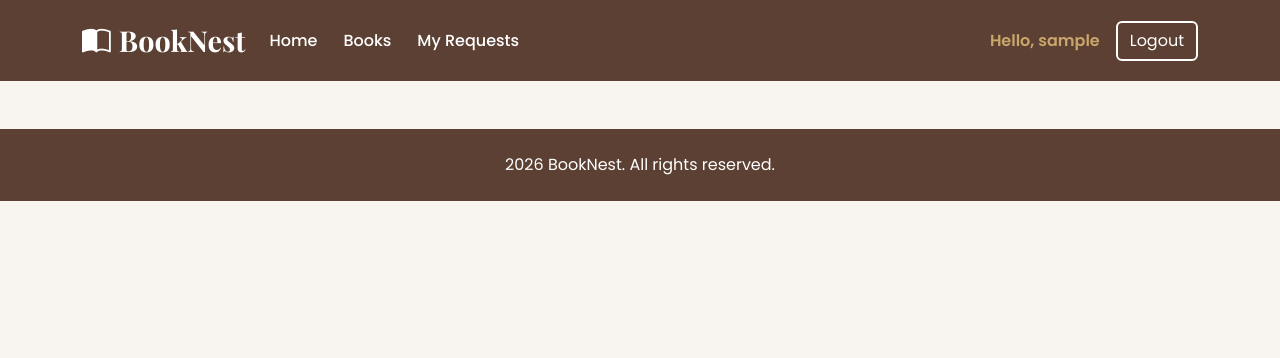
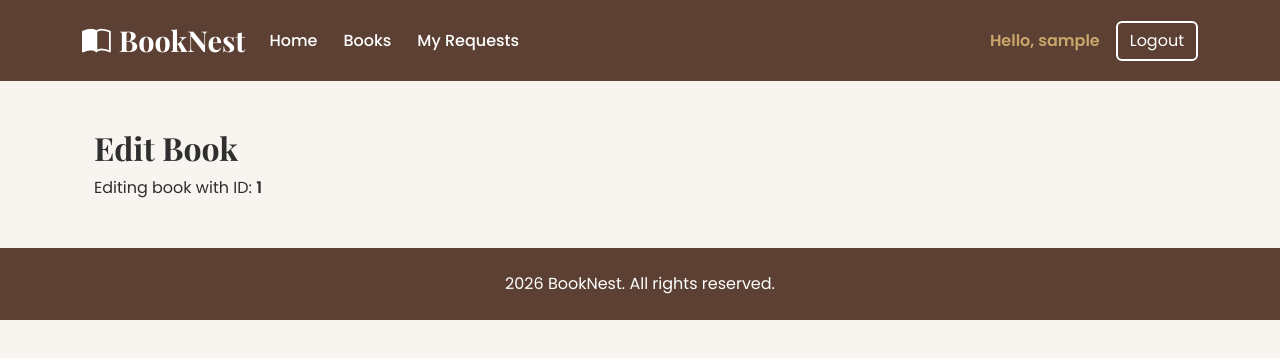
Before and after one commit to BakedSteffan/BookNestFrontend, a React (Vite) app: page /books/edit/1 in a window 1280 px wide. Shown: the top 358 px of the page. Built offline with nearby package versions, Linux system fonts and the light colour scheme; no server answers; sample sign-in values are in the browser's storage.

Commit message:
Add Edit Book page and navigation

```diff
--- a/src/App.jsx
+++ b/src/App.jsx
@@ -13,6 +13,7 @@ import BorrowBook from "./pages/BorrowBook";
 import AdminBorrowRequests from "./pages/AdminBorrowRequests";
 import ProtectedRoute from "./components/ProtectedRoute";
 import AddBook from "./pages/AddBook";
+import EditBook from "./pages/EditBook";
 
 function App() {
     return (
@@ -97,6 +98,15 @@ function App() {
         }
     />
 
+    <Route
+    path="/books/edit/:id"
+    element={
+        <ProtectedRoute roles={["Admin"]}>
+            <EditBook />
+        </ProtectedRoute>
+    }
+/>
+
 </Routes>
             </main>
 
--- a/src/components/BookCard.jsx
+++ b/src/components/BookCard.jsx
@@ -63,12 +63,21 @@ function BookCard({
                         </Link>
 
                         {isAdmin && (
+                            <>
+                                <Link
+                                    to={`/books/edit/${id}`}
+                                    className="btn btn-warning"
+                                >
+                                    Edit Book
+                                </Link>
+
                                 <button
                                     className="btn btn-danger"
                                     onClick={() => onDelete(id)}
                                 >
                                     Delete Book
                                 </button>
+                            </>
                         )}
 
                     </div>
--- /dev/null
+++ b/src/pages/EditBook.jsx
@@ -0,0 +1,22 @@
+import { useParams } from "react-router-dom";
+
+function EditBook() {
+
+    const { id } = useParams();
+
+    return (
+        <div className="container my-5">
+
+            <h2 className="fw-bold">
+                Edit Book
+            </h2>
+
+            <p>
+                Editing book with ID: <strong>{id}</strong>
+            </p>
+
+        </div>
+    );
+}
+
+export default EditBook;
--- a/src/services/bookService.js
+++ b/src/services/bookService.js
@@ -15,6 +15,11 @@ export async function createBook(book) {
     return response.data;
 }
 
+export async function updateBook(id, book) {
+    const response = await api.put(`/Books/${id}`, book);
+    return response.data;
+}
+
 export async function deleteBook(id) {
     const response = await api.delete(`/Books/${id}`);
     return response.data;
```
Lines whose indentation alone changed are shown as unchanged.
